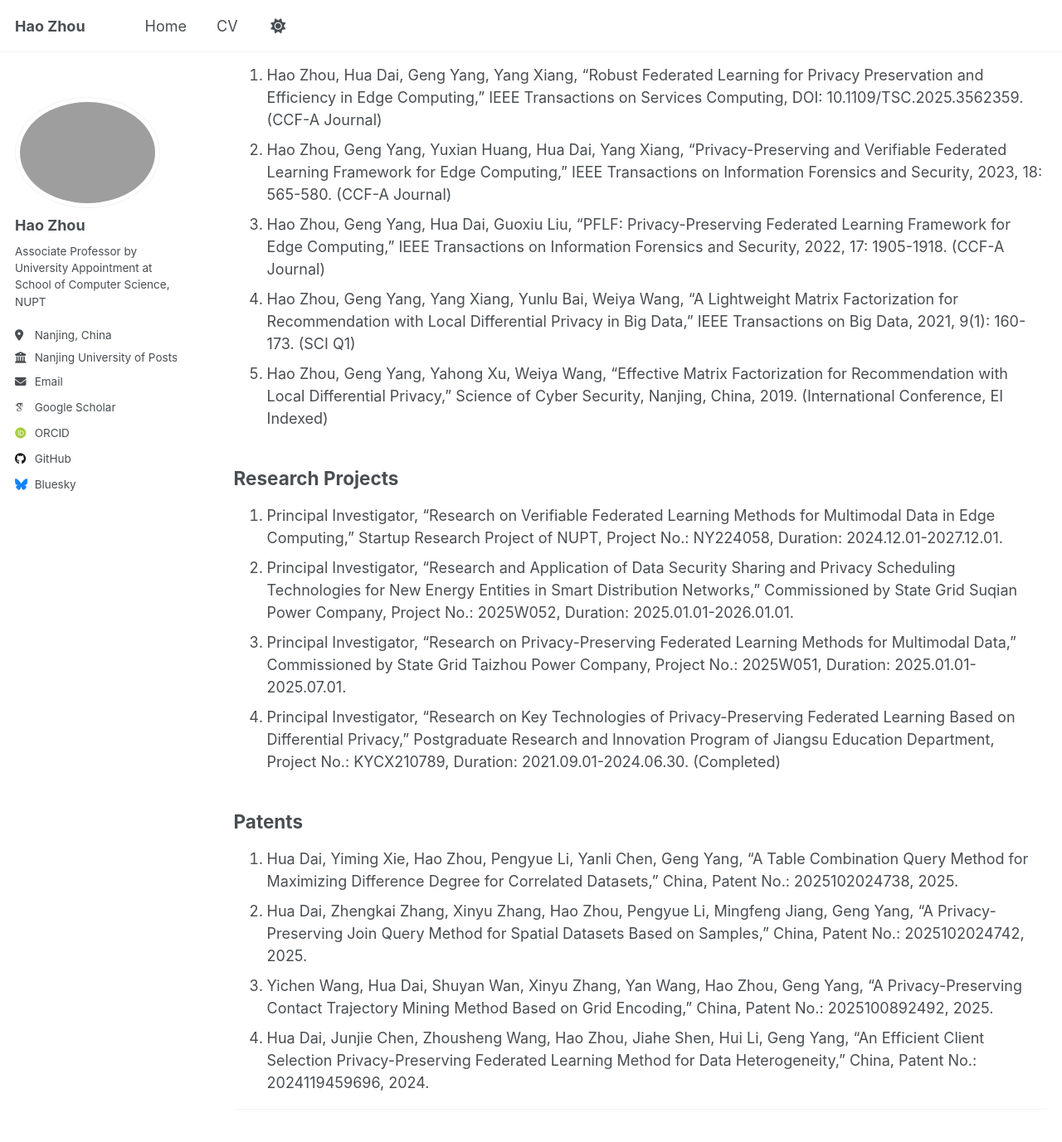
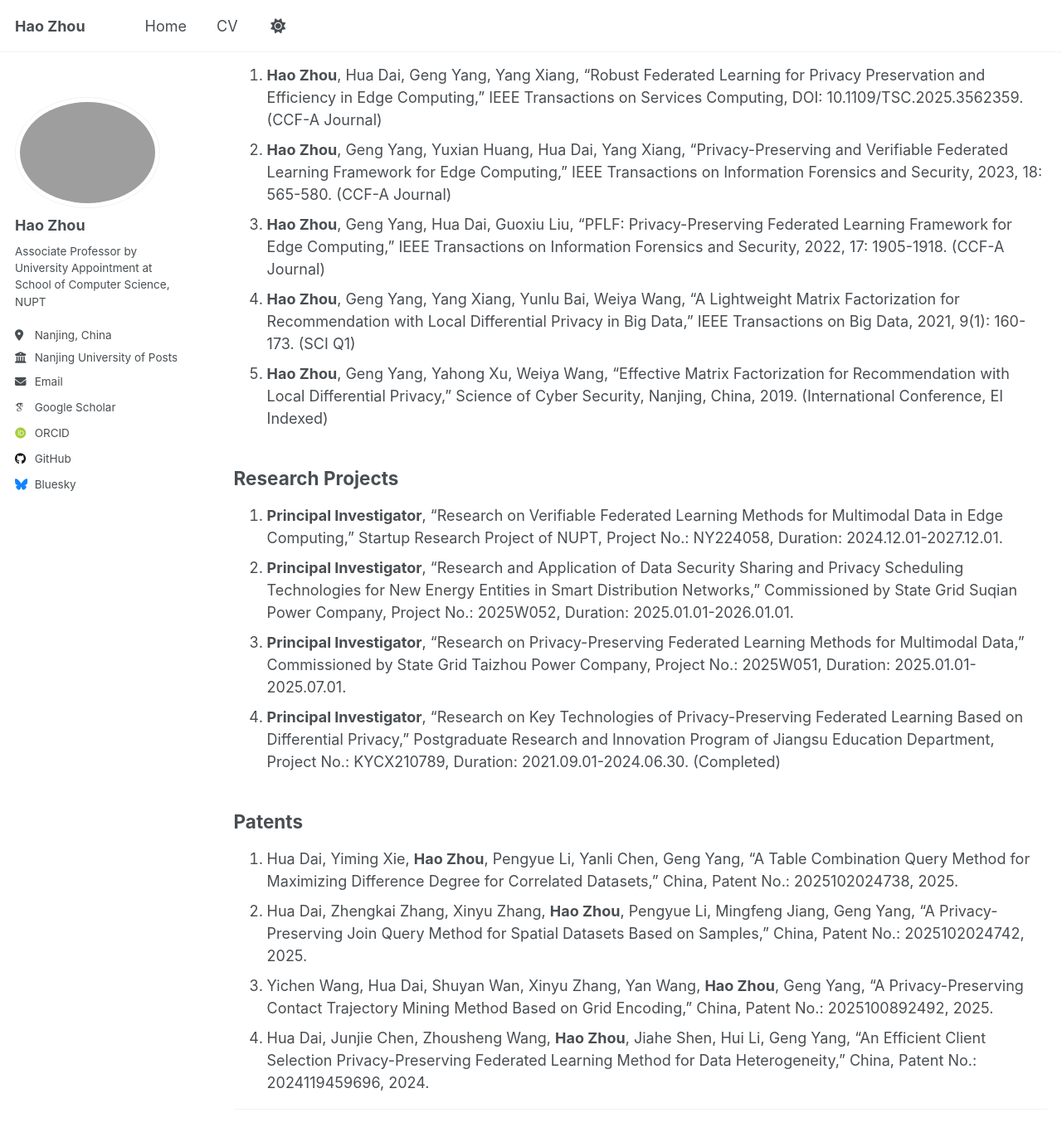
Before and after one commit to haozhou12/haozhou12.github.io, a Jekyll site: the page built from _pages/cv.md, in a window 1280 px wide and 1400 px high, scrolled down 775 px. Shown: the top 1377 px of the window at 83% size. Built offline with Jekyll 4.4.1, drawn with Linux system fonts in a browser that asks for light colours; some web fonts are replaced.

Commit message:
Update cv.md

```diff
--- a/_pages/cv.md
+++ b/_pages/cv.md
@@ -26,24 +26,24 @@ He has published 5 first-author papers in top-tier international journals and co
 
 ## Publications
 
-1. Hao Zhou, Hua Dai, Geng Yang, Yang Xiang, "Robust Federated Learning for Privacy Preservation and Efficiency in Edge Computing," IEEE Transactions on Services Computing, DOI: 10.1109/TSC.2025.3562359. (CCF-A Journal)
-2. Hao Zhou, Geng Yang, Yuxian Huang, Hua Dai, Yang Xiang, "Privacy-Preserving and Verifiable Federated Learning Framework for Edge Computing," IEEE Transactions on Information Forensics and Security, 2023, 18: 565-580. (CCF-A Journal)
-3. Hao Zhou, Geng Yang, Hua Dai, Guoxiu Liu, "PFLF: Privacy-Preserving Federated Learning Framework for Edge Computing," IEEE Transactions on Information Forensics and Security, 2022, 17: 1905-1918. (CCF-A Journal)
-4. Hao Zhou, Geng Yang, Yang Xiang, Yunlu Bai, Weiya Wang, "A Lightweight Matrix Factorization for Recommendation with Local Differential Privacy in Big Data," IEEE Transactions on Big Data, 2021, 9(1): 160-173. (SCI Q1)
-5. Hao Zhou, Geng Yang, Yahong Xu, Weiya Wang, "Effective Matrix Factorization for Recommendation with Local Differential Privacy," Science of Cyber Security, Nanjing, China, 2019. (International Conference, EI Indexed)
+1. **Hao Zhou**, Hua Dai, Geng Yang, Yang Xiang, "Robust Federated Learning for Privacy Preservation and Efficiency in Edge Computing," IEEE Transactions on Services Computing, DOI: 10.1109/TSC.2025.3562359. (CCF-A Journal)
+2. **Hao Zhou**, Geng Yang, Yuxian Huang, Hua Dai, Yang Xiang, "Privacy-Preserving and Verifiable Federated Learning Framework for Edge Computing," IEEE Transactions on Information Forensics and Security, 2023, 18: 565-580. (CCF-A Journal)
+3. **Hao Zhou**, Geng Yang, Hua Dai, Guoxiu Liu, "PFLF: Privacy-Preserving Federated Learning Framework for Edge Computing," IEEE Transactions on Information Forensics and Security, 2022, 17: 1905-1918. (CCF-A Journal)
+4. **Hao Zhou**, Geng Yang, Yang Xiang, Yunlu Bai, Weiya Wang, "A Lightweight Matrix Factorization for Recommendation with Local Differential Privacy in Big Data," IEEE Transactions on Big Data, 2021, 9(1): 160-173. (SCI Q1)
+5. **Hao Zhou**, Geng Yang, Yahong Xu, Weiya Wang, "Effective Matrix Factorization for Recommendation with Local Differential Privacy," Science of Cyber Security, Nanjing, China, 2019. (International Conference, EI Indexed)
 
 ## Research Projects
 
-1. Principal Investigator, "Research on Verifiable Federated Learning Methods for Multimodal Data in Edge Computing," Startup Research Project of NUPT, Project No.: NY224058, Duration: 2024.12.01-2027.12.01.
-2. Principal Investigator, "Research and Application of Data Security Sharing and Privacy Scheduling Technologies for New Energy Entities in Smart Distribution Networks," Commissioned by State Grid Suqian Power Company, Project No.: 2025W052, Duration: 2025.01.01-2026.01.01.
-3. Principal Investigator, "Research on Privacy-Preserving Federated Learning Methods for Multimodal Data," Commissioned by State Grid Taizhou Power Company, Project No.: 2025W051, Duration: 2025.01.01-2025.07.01.
-4. Principal Investigator, "Research on Key Technologies of Privacy-Preserving Federated Learning Based on Differential Privacy," Postgraduate Research and Innovation Program of Jiangsu Education Department, Project No.: KYCX210789, Duration: 2021.09.01-2024.06.30. (Completed)
+1. **Principal Investigator**, "Research on Verifiable Federated Learning Methods for Multimodal Data in Edge Computing," Startup Research Project of NUPT, Project No.: NY224058, Duration: 2024.12.01-2027.12.01.
+2. **Principal Investigator**, "Research and Application of Data Security Sharing and Privacy Scheduling Technologies for New Energy Entities in Smart Distribution Networks," Commissioned by State Grid Suqian Power Company, Project No.: 2025W052, Duration: 2025.01.01-2026.01.01.
+3. **Principal Investigator**, "Research on Privacy-Preserving Federated Learning Methods for Multimodal Data," Commissioned by State Grid Taizhou Power Company, Project No.: 2025W051, Duration: 2025.01.01-2025.07.01.
+4. **Principal Investigator**, "Research on Key Technologies of Privacy-Preserving Federated Learning Based on Differential Privacy," Postgraduate Research and Innovation Program of Jiangsu Education Department, Project No.: KYCX210789, Duration: 2021.09.01-2024.06.30. (Completed)
 
 ## Patents
 
-1. Hua Dai, Yiming Xie, Hao Zhou, Pengyue Li, Yanli Chen, Geng Yang, "A Table Combination Query Method for Maximizing Difference Degree for Correlated Datasets," China, Patent No.: 2025102024738, 2025.
-2. Hua Dai, Zhengkai Zhang, Xinyu Zhang, Hao Zhou, Pengyue Li, Mingfeng Jiang, Geng Yang, "A Privacy-Preserving Join Query Method for Spatial Datasets Based on Samples," China, Patent No.: 2025102024742, 2025.
-3. Yichen Wang, Hua Dai, Shuyan Wan, Xinyu Zhang, Yan Wang, Hao Zhou, Geng Yang, "A Privacy-Preserving Contact Trajectory Mining Method Based on Grid Encoding," China, Patent No.: 2025100892492, 2025.
-4. Hua Dai, Junjie Chen, Zhousheng Wang, Hao Zhou, Jiahe Shen, Hui Li, Geng Yang, "An Efficient Client Selection Privacy-Preserving Federated Learning Method for Data Heterogeneity," China, Patent No.: 2024119459696, 2024.
+1. Hua Dai, Yiming Xie, **Hao Zhou**, Pengyue Li, Yanli Chen, Geng Yang, "A Table Combination Query Method for Maximizing Difference Degree for Correlated Datasets," China, Patent No.: 2025102024738, 2025.
+2. Hua Dai, Zhengkai Zhang, Xinyu Zhang, **Hao Zhou**, Pengyue Li, Mingfeng Jiang, Geng Yang, "A Privacy-Preserving Join Query Method for Spatial Datasets Based on Samples," China, Patent No.: 2025102024742, 2025.
+3. Yichen Wang, Hua Dai, Shuyan Wan, Xinyu Zhang, Yan Wang, **Hao Zhou**, Geng Yang, "A Privacy-Preserving Contact Trajectory Mining Method Based on Grid Encoding," China, Patent No.: 2025100892492, 2025.
+4. Hua Dai, Junjie Chen, Zhousheng Wang, **Hao Zhou**, Jiahe Shen, Hui Li, Geng Yang, "An Efficient Client Selection Privacy-Preserving Federated Learning Method for Data Heterogeneity," China, Patent No.: 2024119459696, 2024.
 
 ---
```
